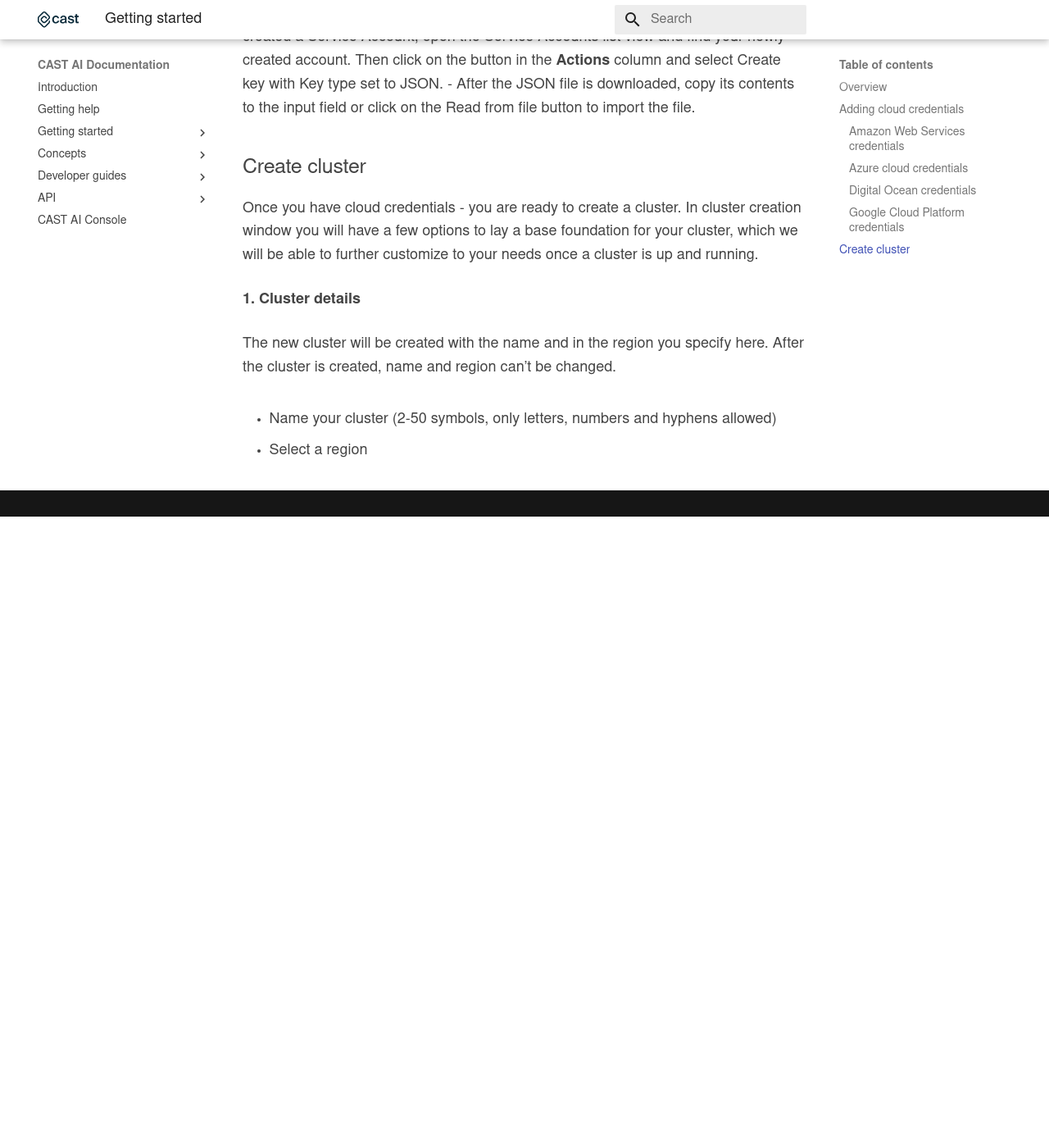
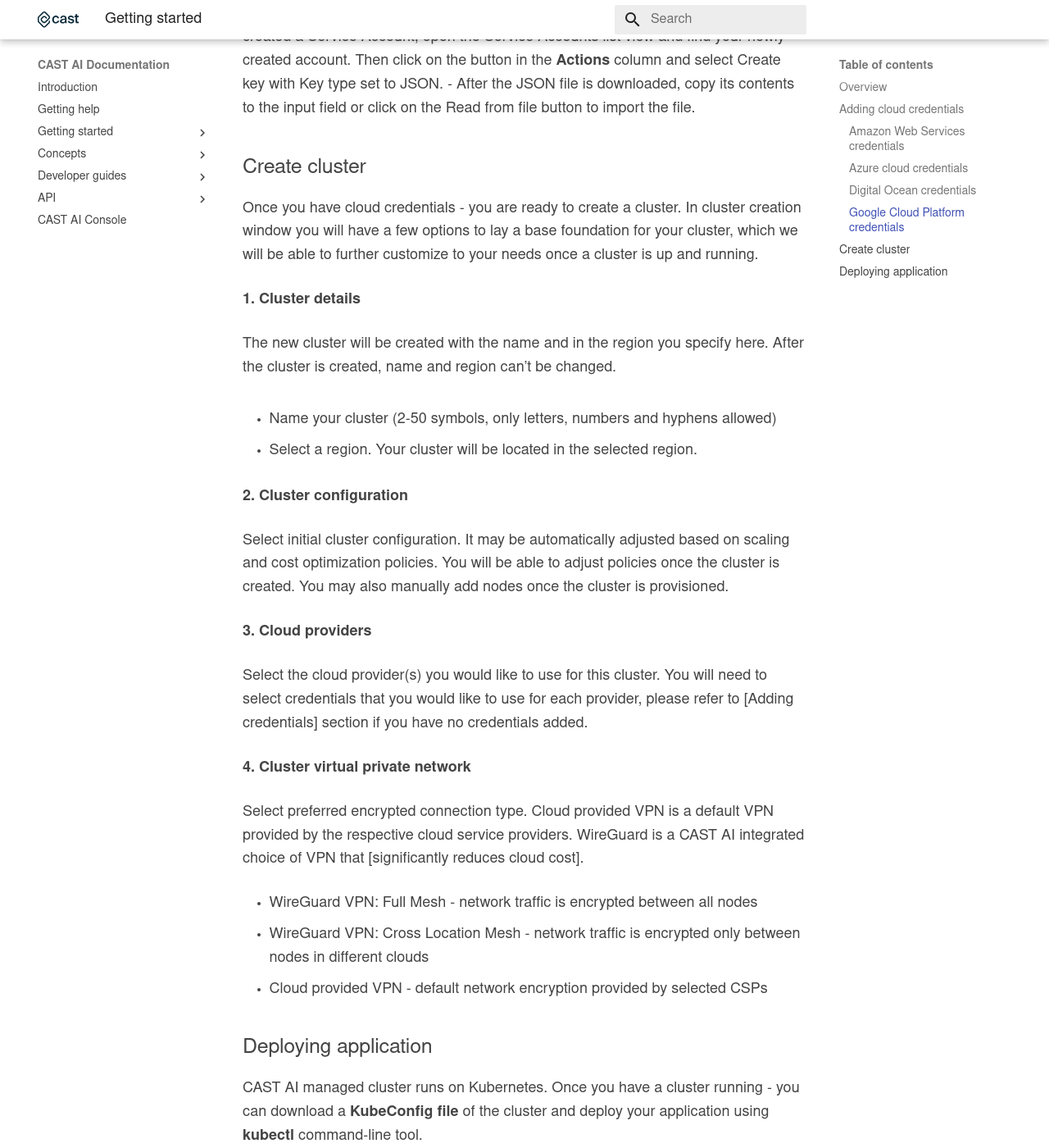
Before and after one commit to castai/docs, an MkDocs documentation site: the page built from docs/getting-started/getting-started.md, in a window 1280 px wide and 1400 px high, scrolled down 3050 px. Shown: the whole window at 82% size. Built offline with MkDocs 1.6.1 and Material for MkDocs 9.7.7, drawn with Linux system fonts in a browser that asks for light colours; some web fonts are replaced; before the commit the page ends 3680 px from its top, so only the background shows below that; some of the changed text lies outside the part shown.

Commit message:
Update getting-started.md

```diff
--- a/docs/getting-started/getting-started.md
+++ b/docs/getting-started/getting-started.md
@@ -105,4 +105,34 @@
 
    - Name your cluster (2-50 symbols, only letters, numbers and hyphens allowed)
 
-   - Select a region
+   - Select a region. Your cluster will be located in the selected region.
+
+**2. Cluster configuration**
+
+Select initial cluster configuration. It may be automatically adjusted based on scaling and cost optimization policies. You will be able to adjust policies once the cluster is created. You may also manually add nodes once the cluster is provisioned.
+
+**3. Cloud providers**
+
+Select the cloud provider(s) you would like to use for this cluster. You will need to select credentials that you would like to use for each provider, please refer to [Adding credentials] section if you have no credentials added.
+
+**4. Cluster virtual private network**
+
+Select preferred encrypted connection type. Cloud provided VPN is a default VPN provided by the respective cloud service providers. WireGuard is a CAST AI integrated choice of VPN that [significantly reduces cloud cost].
+
+- WireGuard VPN: Full Mesh - network traffic is encrypted between all nodes
+- WireGuard VPN: Cross Location Mesh - network traffic is encrypted only between nodes in different clouds
+- Cloud provided VPN - default network encryption provided by selected CSPs
+
+## Deploying application
+
+CAST AI managed cluster runs on Kubernetes. Once you have a cluster running - you can download a **KubeConfig file** of the cluster and deploy your application using **kubectl** command-line tool.
+
+[screenshot]
+
+For more information please refer to [Kubernetes documentation](https://kubernetes.io/docs/home/).
+
+Relevant for this section:
+
+- [Organizing cluster access using kubeconfig files](https://kubernetes.io/docs/concepts/configuration/organize-cluster-access-kubeconfig/)
+
+- [Deploy an app using kubectl](https://kubernetes.io/docs/tutorials/kubernetes-basics/deploy-app/deploy-intro/)
```
